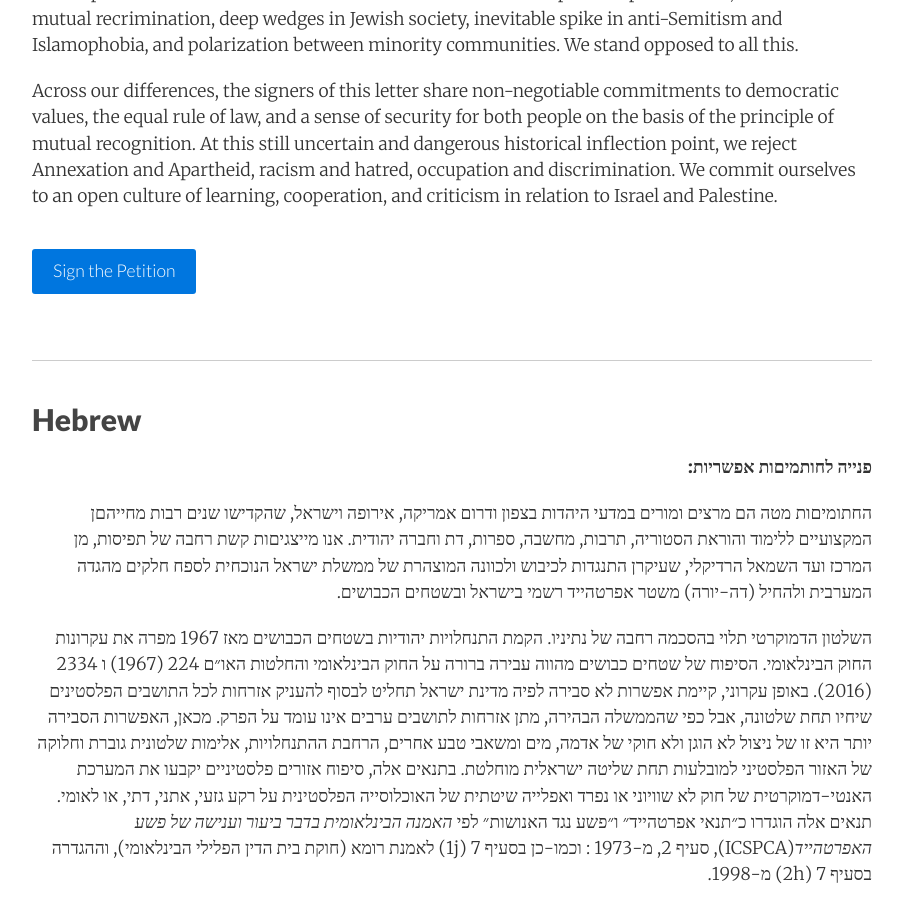
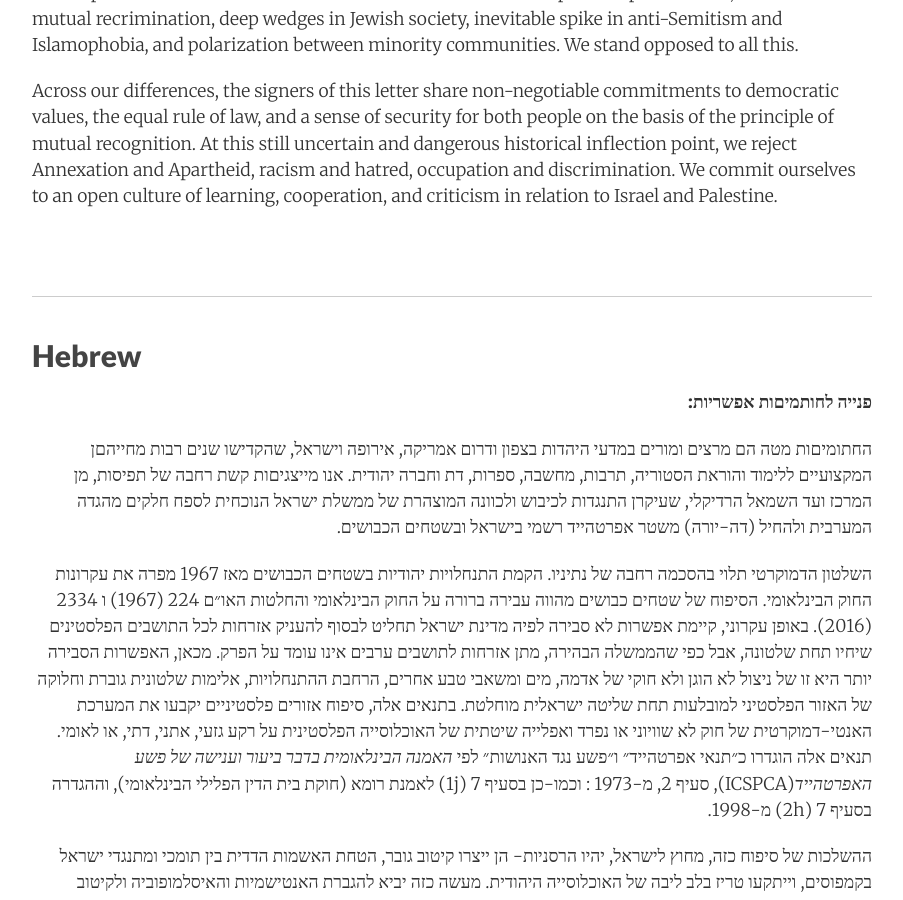
Before and after one commit to adamdjbrett/annexation.site, a Jekyll site: the page built from index.html, in a window 1280 px wide and 900 px high, scrolled down 857 px. Shown: the whole window, without its empty margins (188-1091 px from the left). Built offline with Jekyll 4.4.1, drawn with Linux system fonts in a browser that asks for light colours; nearby versions of some CDN libraries; the list of posts is cut into pages by our own code; comment, search, counter and statistics services are not loaded.

Commit message:
Update index.html
by button

```diff
--- a/index.html
+++ b/index.html
@@ -13,10 +13,6 @@ comments: true
 <p>The impact outside Israel will be a destructive intensification of political polarization, hatred and mutual recrimination, deep wedges in Jewish society, inevitable spike in anti-Semitism and Islamophobia, and polarization between minority communities. We stand opposed to all this.</p>
 <p>Across our differences, the signers of this letter share non-negotiable commitments to democratic values, the equal rule of law, and a sense of security for both people on the basis of the principle of mutual recognition. At this still uncertain and dangerous historical inflection point, we reject Annexation and Apartheid, racism and hatred, occupation and discrimination. We commit ourselves to an open culture of learning, cooperation, and criticism in relation to Israel and Palestine.</p>
 </span>
-<div class="mt3">
-  <a href="#signatures" class="button button-blue button-big mobile-block">Sign the Petition</a>
-
-</div>
 
 <br />
 <hr />
```
